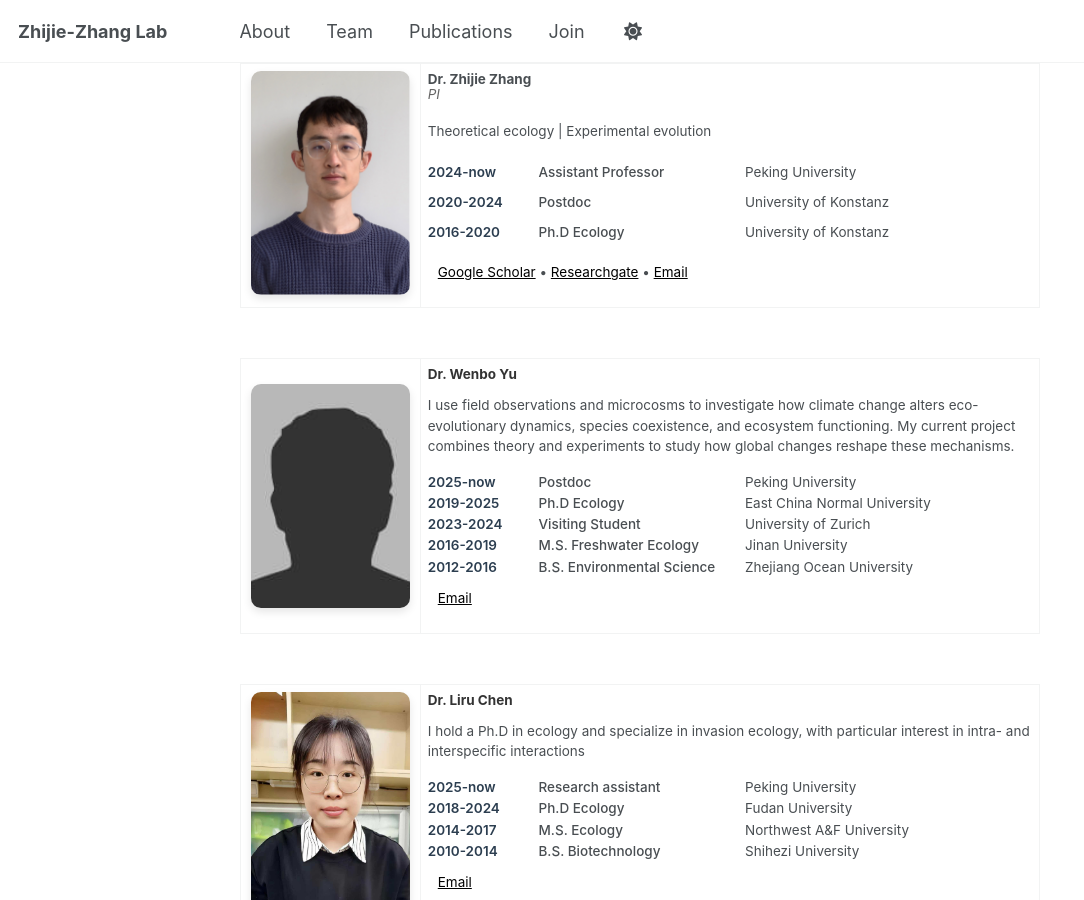
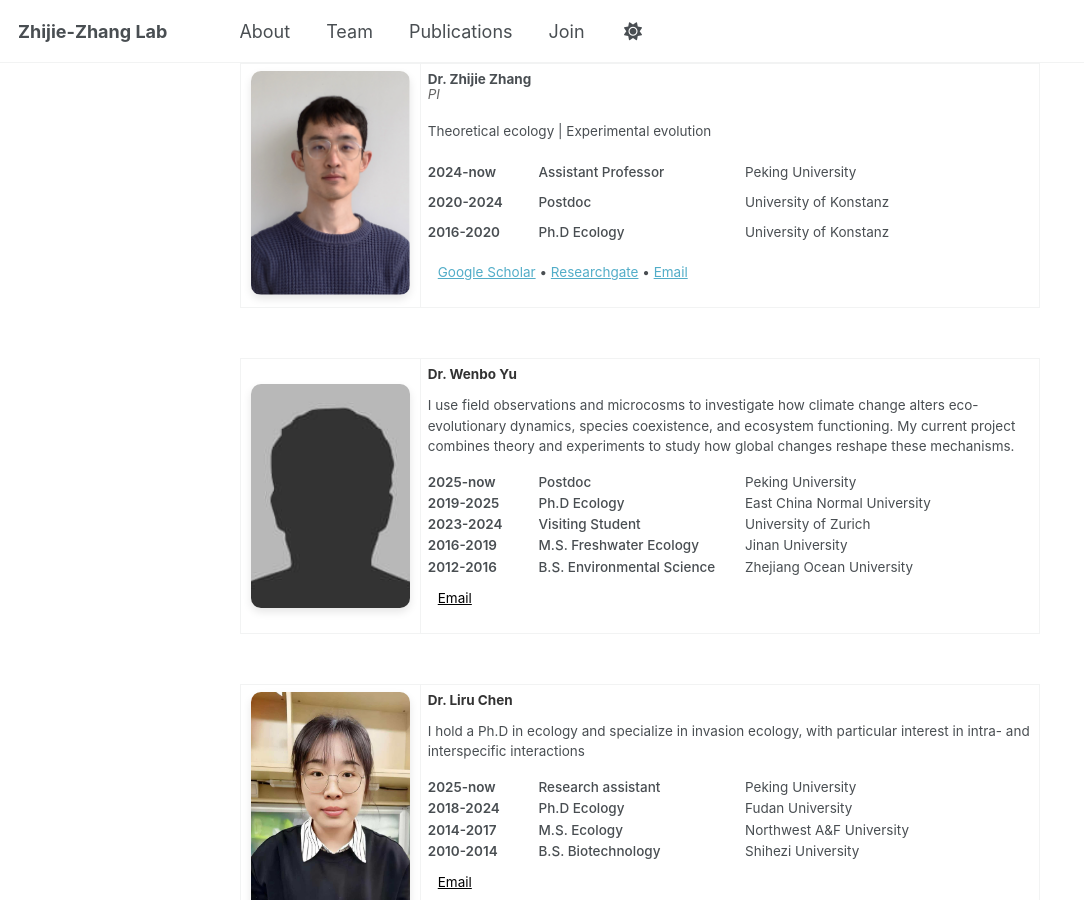
Before and after one commit to zhijiezhang-lab/zhijiezhang-lab.github.io, a Jekyll site: the page built from _pages/ppl.html, in a window 1280 px wide and 900 px high. Shown: the whole window, without its empty margins (0-1084 px from the left). Built offline with Jekyll 4.4.1, drawn with Linux system fonts in a browser that asks for light colours; a script bundle is joined from its source files by our own code; library files that are not in the unit come from our copies.

Commit message:
team color changed

```diff
--- a/_pages/ppl.html
+++ b/_pages/ppl.html
@@ -19,24 +19,24 @@
         <p>Theoretical ecology | Experimental evolution</p>
         <!-- Changed: Fluid Grid -->
         <div class="timeline-grid" style="display: grid; grid-template-columns: 1fr 2fr 3fr; gap: 10px 15px; margin: 20px 0;">
-          <div style="font-weight: 600; color: #2c3e50;">2024-now</div>
+          <div style="font-weight: 600; ">2024-now</div>
           <div style="font-weight: 500;">Assistant Professor</div>
           <div>Peking University</div>
 
-          <div style="font-weight: 600; color: #2c3e50;">2020-2024</div>
+          <div style="font-weight: 600; ">2020-2024</div>
           <div style="font-weight: 500;">Postdoc</div>
           <div>University of Konstanz</div>
 
-          <div style="font-weight: 600; color: #2c3e50;">2016-2020</div>
+          <div style="font-weight: 600; ">2016-2020</div>
           <div style="font-weight: 500;">Ph.D Ecology</div>
           <div>University of Konstanz</div>
         </div>
         <!-- End of Grid -->
 
         <p>
-          <a href="https://scholar.google.com/citations?user=dL_JqCUAAAAJ&hl=en" style="margin-left: 10px; color: #000000;"   target="_blank">Google Scholar</a> •
-          <a href="https://www.researchgate.net/profile/Zhijie-Zhang-8" style="color: #000000;"   target="_blank">Researchgate</a> •
-          <a href="mailto:zhijie.zhang@pku.edu.cn" style="color: #000000;">Email</a>
+          <a href="https://scholar.google.com/citations?user=dL_JqCUAAAAJ&hl=en" style="margin-left: 10px;"   target="_blank">Google Scholar</a> •
+          <a href="https://www.researchgate.net/profile/Zhijie-Zhang-8"     target="_blank">Researchgate</a> •
+          <a href="mailto:zhijie.zhang@pku.edu.cn"  >Email</a>
         </p>
       </td>
     </tr>
@@ -55,23 +55,23 @@
         </p>
         <!-- Changed: Fluid Grid -->
         <div class="timeline-grid" style="display: grid; grid-template-columns: 1fr 2fr 3fr; gap: 5px 15px; margin: 5px 0; line-height: 1.2;">
-          <div style="font-weight: 600; color: #2c3e50;">2025-now</div>
+          <div style="font-weight: 600; ">2025-now</div>
           <div style="font-weight: 500;">Postdoc</div>
           <div>Peking University</div>
 
-          <div style="font-weight: 600; color: #2c3e50;">2019-2025</div>
+          <div style="font-weight: 600; ">2019-2025</div>
           <div style="font-weight: 500;">Ph.D Ecology</div>
           <div>East China Normal University</div>
 
-          <div style="font-weight: 600; color: #2c3e50;">2023-2024</div>
+          <div style="font-weight: 600; ">2023-2024</div>
           <div style="font-weight: 500;">Visiting Student</div>
           <div>University of Zurich</div>
 
-          <div style="font-weight: 600; color: #2c3e50;">2016-2019</div>
+          <div style="font-weight: 600; ">2016-2019</div>
           <div style="font-weight: 500;">M.S. Freshwater Ecology</div>
           <div>Jinan University</div>
 
-          <div style="font-weight: 600; color: #2c3e50;">2012-2016</div>
+          <div style="font-weight: 600; ">2012-2016</div>
           <div style="font-weight: 500;">B.S. Environmental Science</div>
           <div>Zhejiang Ocean University</div>
         </div>
@@ -94,19 +94,19 @@
         <p>I hold a Ph.D in ecology and specialize in invasion ecology, with particular interest in intra- and interspecific interactions</p>
         <!-- Changed: Fluid Grid -->
         <div class="timeline-grid" style="display: grid; grid-template-columns: 1fr 2fr 3fr; gap: 5px 15px; margin: 5px 0; line-height: 1.2;">
-          <div style="font-weight: 600; color: #2c3e50;">2025-now</div>
+          <div style="font-weight: 600; ">2025-now</div>
           <div style="font-weight: 500;">Research assistant</div>
           <div>Peking University</div>
 
-          <div style="font-weight: 600; color: #2c3e50;">2018-2024</div>
+          <div style="font-weight: 600; ">2018-2024</div>
           <div style="font-weight: 500;">Ph.D Ecology</div>
           <div>Fudan University</div>
 
-          <div style="font-weight: 600; color: #2c3e50;">2014-2017</div>
+          <div style="font-weight: 600; ">2014-2017</div>
           <div style="font-weight: 500;">M.S. Ecology</div>
           <div>Northwest A&F University</div>
 
-          <div style="font-weight: 600; color: #2c3e50;">2010-2014</div>
+          <div style="font-weight: 600; ">2010-2014</div>
           <div style="font-weight: 500;">B.S. Biotechnology</div>
           <div>Shihezi University</div>
         </div>
@@ -129,23 +129,23 @@
         <p>I am an incoming PhD student in the Zhang Lab. I use green algae to investigate and integrate Consumer-Resource dynamics with generalized Lotka-Volterra theory in multispecies communities. </p>
         <!-- Changed: Fluid Grid -->
         <div class="timeline-grid" style="display: grid; grid-template-columns: 1fr 2fr 3fr; gap: 5px 15px; margin: 5px 0; line-height: 1.2;">
-          <div style="font-weight: 600; color: #2c3e50;">2025-now</div>
+          <div style="font-weight: 600; ">2025-now</div>
           <div style="font-weight: 500;">Research assistant</div>
           <div>Peking University</div>
 
-          <div style="font-weight: 600; color: #2c3e50;">2021-2024</div>
+          <div style="font-weight: 600; ">2021-2024</div>
           <div style="font-weight: 500;">M.S. Ecology</div>
           <div>East China Normal University</div>
 
-          <div style="font-weight: 600; color: #2c3e50;">2017-2021</div>
+          <div style="font-weight: 600; ">2017-2021</div>
           <div style="font-weight: 500;">B.S. Environmental Science and Engineering</div>
           <div>Hohai University</div>
         </div>
         <!-- End of Grid -->
         <p>
-          <a href="https://www.researchgate.net/profile/Yansong-Zhang-9" style="margin-left: 10px; color: #000000;">Researchgate</a> •
-          <a href="mailto:zhangdasong.793@gmail.com" style="color: #000000;">Email</a> •
-          <a href="../files/CV_Yansong Zhang_2025.pdf" style="color: #000000;"  target="_blank">CV</a>
+          <a href="https://www.researchgate.net/profile/Yansong-Zhang-9" style="margin-left: 10px;">Researchgate</a> •
+          <a href="mailto:zhangdasong.793@gmail.com"  >Email</a> •
+          <a href="../files/CV_Yansong Zhang_2025.pdf"    target="_blank">CV</a>
         </p>
       </td>
     </tr>
```
